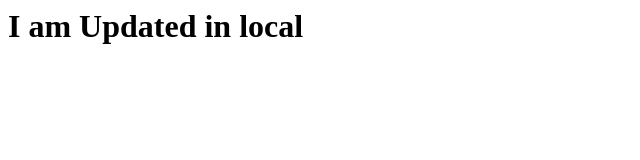
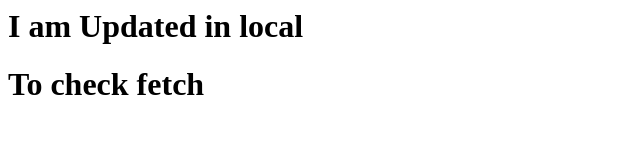
Before and after one commit to shwear/Git1, a plain HTML site: page index.html in a window 1280 px wide. Shown: the whole page, without its empty margins (0-640 px from the left). Drawn offline with Linux system fonts and the light colour scheme.

Commit message:
Fetch: added fetching line

```diff
--- a/index.html
+++ b/index.html
@@ -1 +1,5 @@
-<html><head></head><h1>I am Updated in local</h1><body></body></html>
+<html><head></head>
+<h1>I am Updated in local</h1>
+<h1>To check fetch</h1>
+
+<body></body></html>
```
